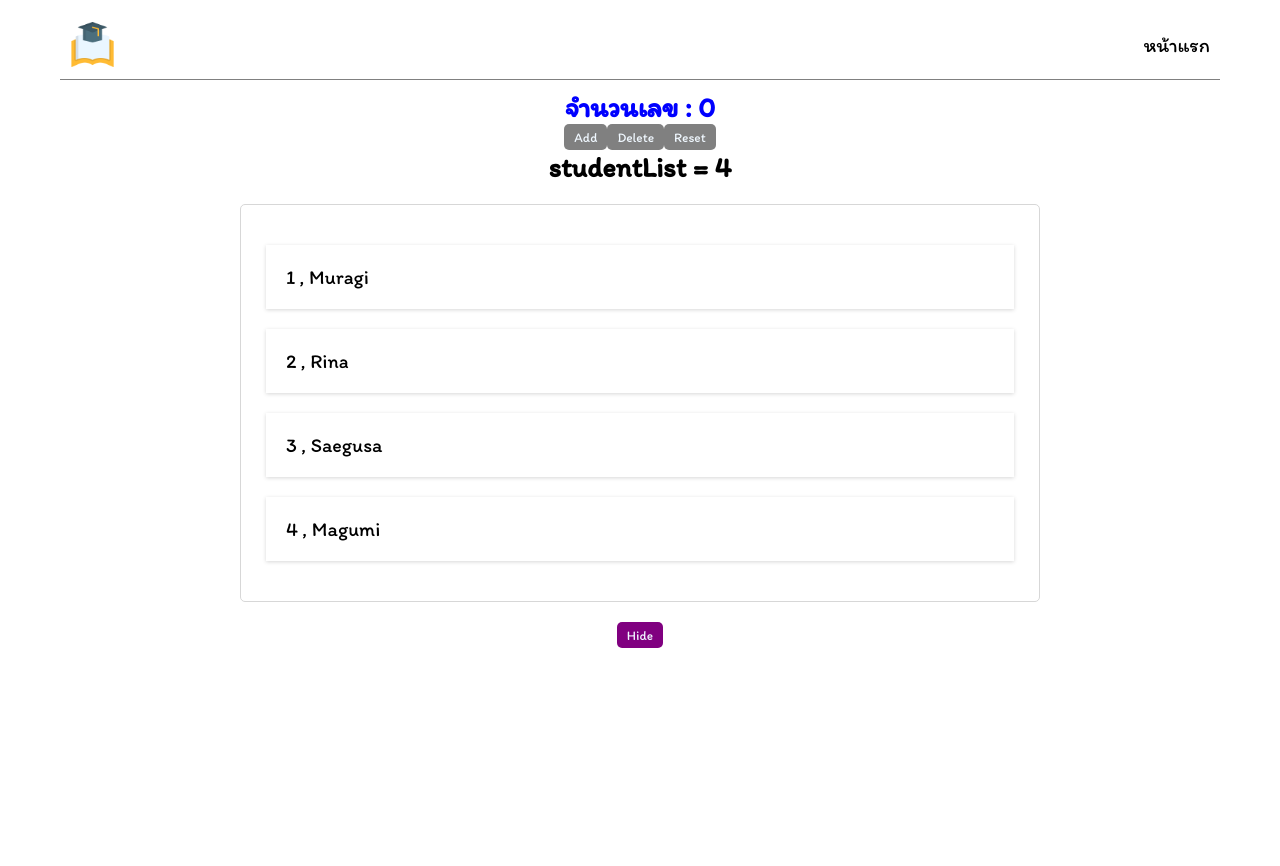
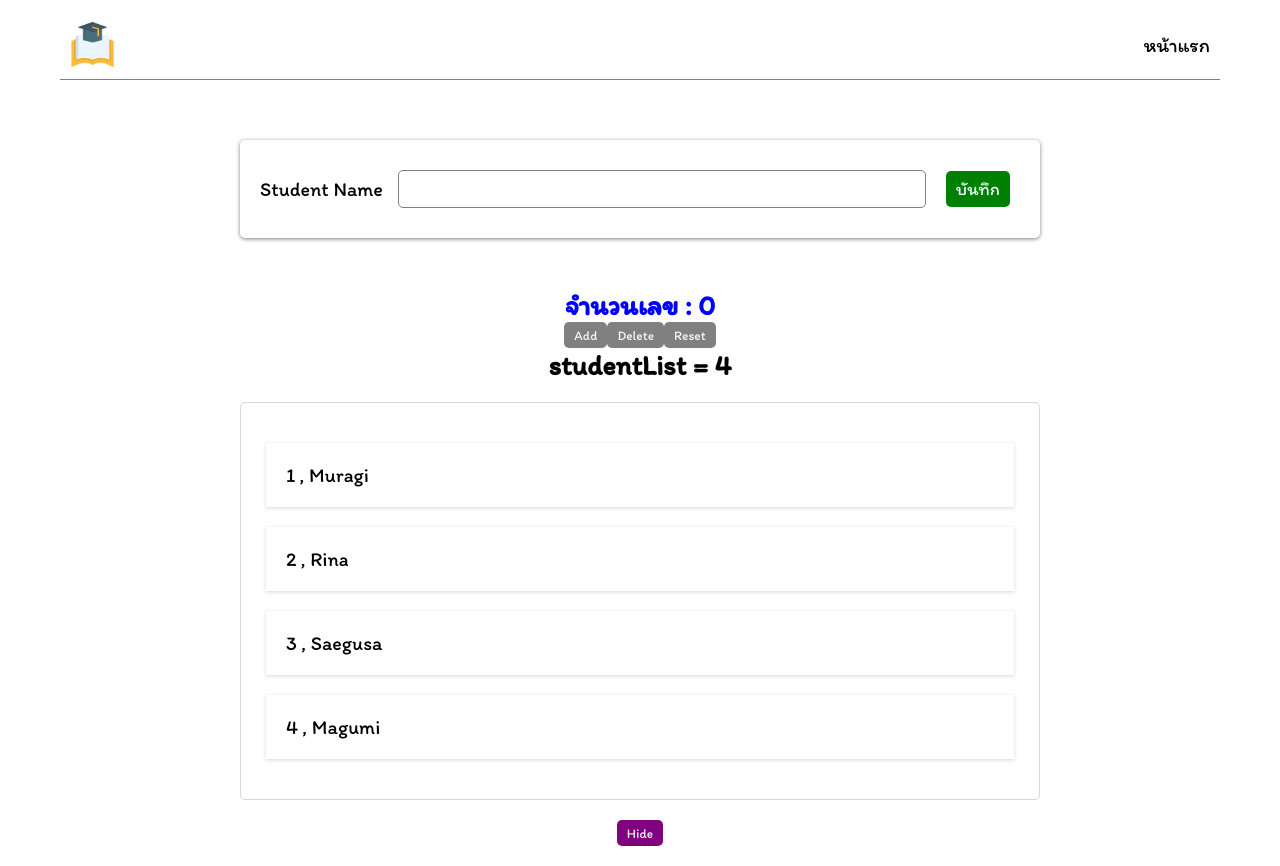
Before and after one commit to Sorawit255/REACT_18, a React (Create React App) app in the folder react-1/: page / in a window 1280 px wide. Before the commit the page ends 810 px from the top, so only its background shows below. Built offline with nearby package versions, Linux system fonts and the light colour scheme.

Commit message:
create Form component for event

```diff
--- a/react-1/src/App.js
+++ b/react-1/src/App.js
@@ -2,6 +2,7 @@
 import './App.css';
 import Header from "./component/Header";
 import StudentList from './component/StudentList';
+import AddForm from './component/Addform';
 import { useState } from "react";
 
 function App() {
@@ -17,6 +18,7 @@ function App() {
     <div className='App'>
       <Header/>
       <body>
+        <AddForm/>
         <StudentList students={students}/>
       </body>
     </div>
--- /dev/null
+++ b/react-1/src/component/Addform.css
@@ -0,0 +1,34 @@
+.container{
+    max-width:  800px;
+    margin: 50px  auto;
+    padding: 20px;
+    box-shadow: gray 0px 1px 4px;
+    border-radius: 5px;
+}
+form{
+    display: flex;
+    justify-content: space-around;
+    align-items: center;
+    flex-wrap: wrap;
+}
+label{
+    font-size: 20px;
+    margin-right: 5px;
+}
+input{
+    font-size: 18px;
+    padding: 7px;
+    border: 1px solid gray;
+    border-radius: 5px;
+    flex-grow: 1;
+    margin: 10px;
+}
+input:focus{
+    outline: none;
+}
+.btn-add{
+    font-size: 18px;
+    padding: 7px 10px;
+    margin: 10px;
+    background: green;
+}
--- /dev/null
+++ b/react-1/src/component/Addform.js
@@ -0,0 +1,12 @@
+import "./Addform.css";
+export default function AddForm() {
+  return (
+    <section className="container">
+      <form>
+        <label>Student Name</label>
+        <input type="text" name="name" />
+        <button type="submit" className="btn-add">บันทึก</button>
+      </form>
+    </section>
+  );
+}
```
